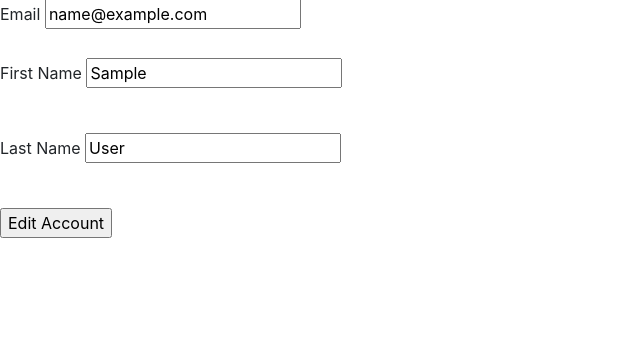
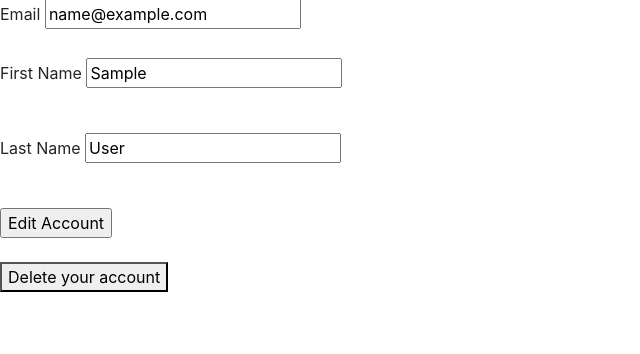
Before and after one commit to omris-elda/flask-blog, a Flask app: page /edit_account in a window 1280 px wide. Shown: the part 153-507 px from the top of the page, without its empty margins (0-640 px from the left). Run offline with Flask 2, Linux system fonts and the light colour scheme; the visitor is signed in with stand-in values (Sample User, id 1); data comes from the database, SQL or seed files in the repository; some libraries are stand-ins or nearby versions.

Commit message:
adding delete functionality

```diff
--- a/Application/route.py
+++ b/Application/route.py
@@ -85,3 +85,16 @@ def edit_account():
         form.last_name.data = current_user.last_name
         form.email.data = current_user.email
     return render_template("edit_account.html", title="Edit Account", form=form, name=current_user.first_name)
+
+@app.route("/delete-account")
+@login_required
+
+def delete_account():
+    user = current_user.id
+    account = Users.query.filter_by(id=user).first()
+    posts = Posts.query.filter_by(user_id=user).all()
+    db.session.delete(posts)
+    logout_user()
+    db.session.delete(account)
+    db.session.commit()
+    return redirect(url_for("register"))
--- a/Application/templates/edit_account.html
+++ b/Application/templates/edit_account.html
@@ -44,6 +44,10 @@
         <div class="form_group">
             {{ form.submit }}
         </div>
+            <br>
+        <form action="{{ url_for('delete_account') }}">
+            <button type="submit"> Delete your account</button>
+        </form>
     </form>
 </div>
 
--- a/Application/templates/home.html
+++ b/Application/templates/home.html
@@ -1,7 +1,6 @@
 {% extends 'layout.html' %}
 {% block body_content %}
 
-	<h1>{{title}}</h1>
 	<p>Welcome to this mess of a web app.</p>
 	{% for post in posts %}
 	<div>
```
